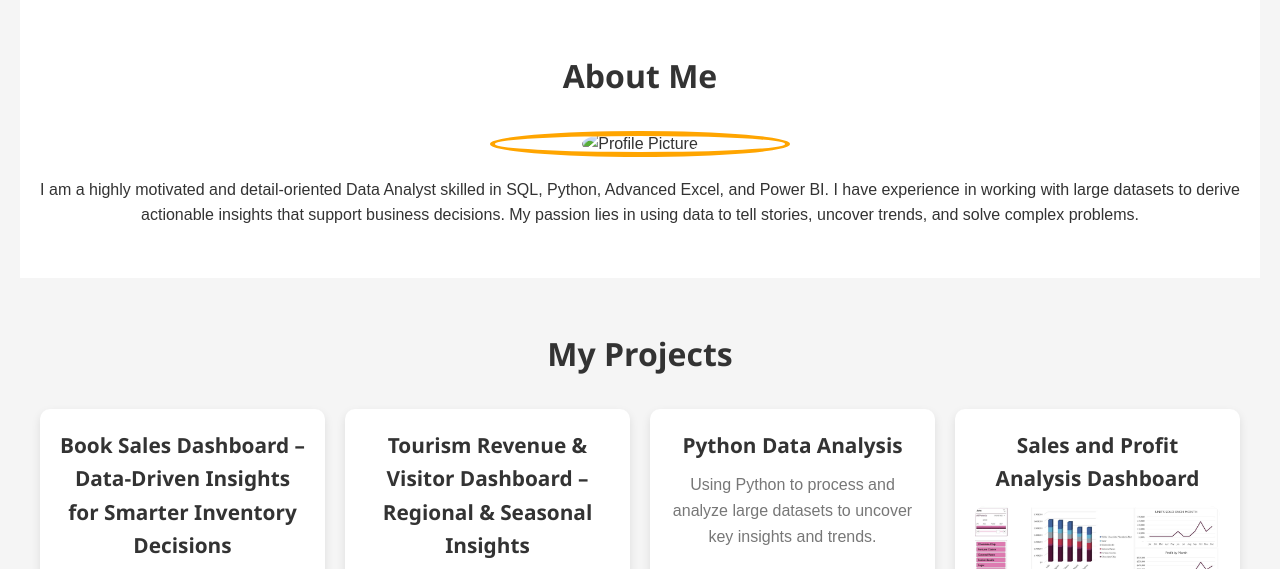
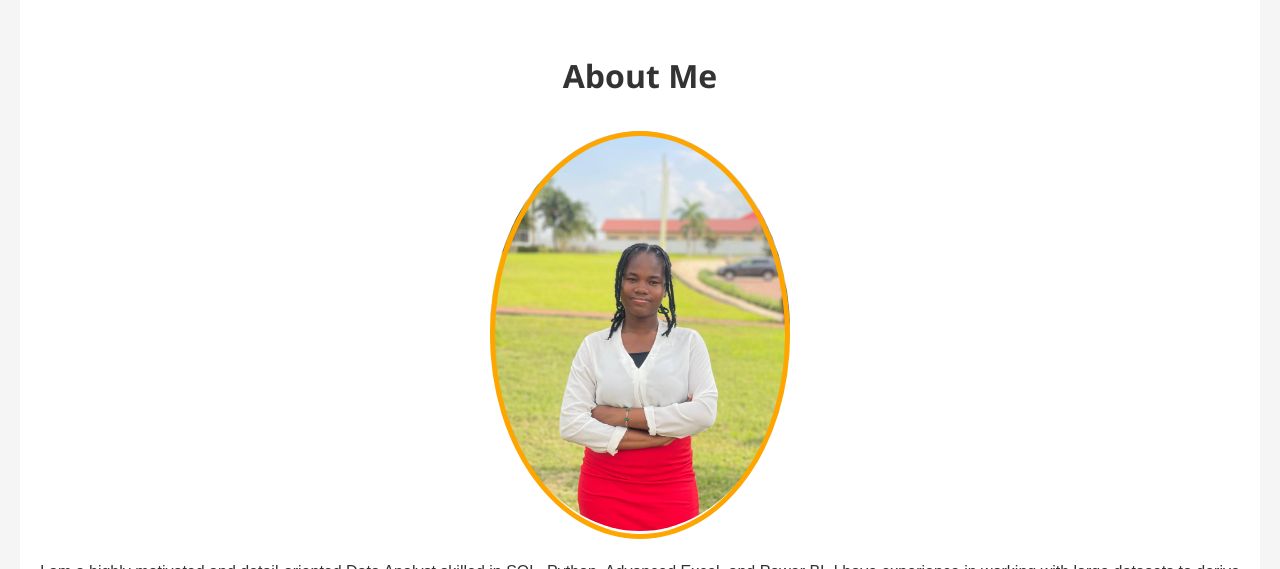
Before and after one commit to Dzifadee/My-Portfolio, a plain HTML site: page index.html in a window 1280 px wide. Shown: the part 800-1369 px from the top of the page. Drawn offline with Linux system fonts and the light colour scheme.

Commit message:
Update index.html

```diff
--- a/index.html
+++ b/index.html
@@ -42,7 +42,7 @@
   <section id="about">
     <h2>About Me</h2>
     <div class="profile-container">
-      <img src="Images/About.jpg" alt="Profile Picture" class="profile-img">
+      <img src="Images/about.png" alt="Profile Picture" class="profile-img">
     </div>
     <p>I am a highly motivated and detail-oriented Data Analyst skilled in SQL, Python, Advanced Excel, and Power BI. I have experience in working with large datasets to derive actionable insights that support business decisions. My passion lies in using data to tell stories, uncover trends, and solve complex problems.</p>
   </section>
```
